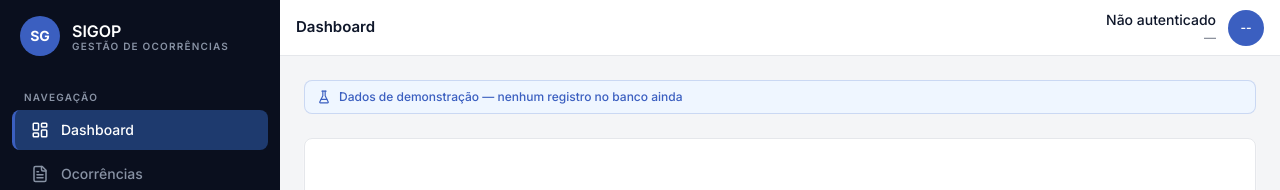
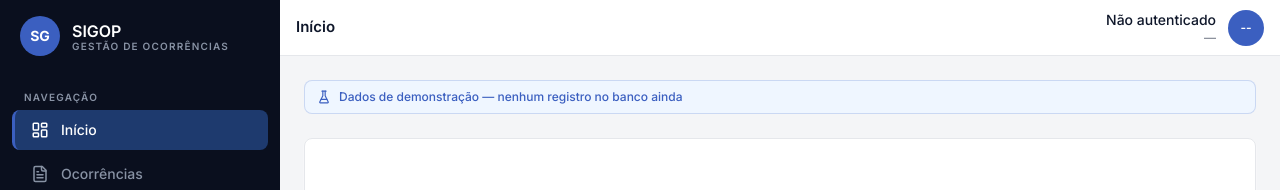
Before and after one commit to AgenciaKoraflow/sigop, a Next.js app: page / in a window 1280 px wide. Shown: the top 190 px of the page. Built offline with nearby package versions, Linux system fonts and the light colour scheme; no server answers; the database is empty.

Commit message:
feat: update navigation labels to use Portuguese terms for consistency

```diff
--- a/components/layout/nav-items.ts
+++ b/components/layout/nav-items.ts
@@ -24,7 +24,7 @@ export interface NavItem {
 }
 
 export const NAV_ITEMS: NavItem[] = [
-  { label: 'Dashboard', href: '/', icon: LayoutDashboard },
+  { label: 'Início', href: '/', icon: LayoutDashboard },
   { label: 'Ocorrências', href: '/ocorrencias', icon: FileText },
   { label: 'Meliantes', href: '/meliantes', icon: Users },
   { label: 'Painel', href: '/dashboard', icon: BarChart2, supervisorOnly: true },
@@ -42,5 +42,5 @@ export function getSectionTitle(pathname: string): string {
   const match = NAV_ITEMS.filter((item) => item.href !== '/').find((item) =>
     isNavItemActive(pathname, item.href),
   )
-  return match?.label ?? 'Dashboard'
+  return match?.label ?? 'Início'
 }
```
